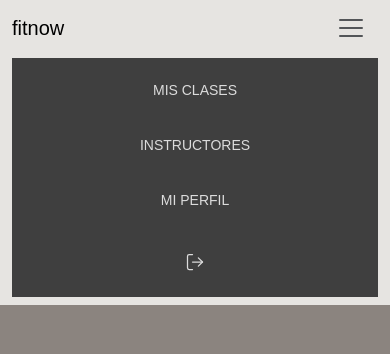
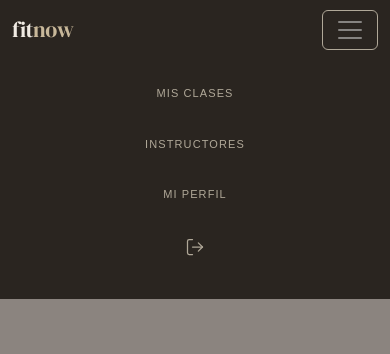
Before and after one commit to rebecaarmenta/FitNow-DASW, a plain HTML site: page FRONTEND/usuario/Perfil.html in a window 390 px wide. Both pictures are taken after a click on the button 351 px from the left and 28 px from the top of the page. Shown: the top 354 px of the page. Drawn offline with nearby package versions, Linux system fonts and the light colour scheme; grey boxes are pictures that could not be loaded.

Commit message:
todos navbar bien usuario

```diff
--- a/FRONTEND/usuario/Perfil.html
+++ b/FRONTEND/usuario/Perfil.html
@@ -5,6 +5,7 @@
         <!-- Required meta tags -->
         <meta charset="utf-8" />
         <meta name="viewport" content="width=device-width, initial-scale=1" />
+        <link href="https://fonts.googleapis.com/css2?family=DM+Sans:wght@300;400;500&family=DM+Serif+Display&display=swap" rel="stylesheet" />
 
         <!-- Bootstrap CSS v5.3.8 -->
         <link
@@ -97,62 +98,74 @@
                 display: block;
             }
 
-            .logo {
-                height: 35px;
-                object-fit: contain;
+            .custom-nav {
+                background: #2a2520;
+            }
+
+            .nav-logo {
+                font-family: 'DM Serif Display', serif;
+                font-size: 22px;
+                letter-spacing: -0.5px;
+                color: #f0ebe3 !important;
+                text-decoration: none;
+            }
+
+            .nav-logo span {
+                color: #c8b89a;
+            }
+
+            .nav-links-a {
+                font-size: 11px;
+                letter-spacing: 0.1em;
+                text-transform: uppercase;
+                color: #b0a898 !important;
+                transition: color 0.2s;
+                padding: 12px 18px !important;
+            }
+
+            .nav-links-a:hover {
+                color: #f0ebe3 !important;
             }
 
             .navbar-toggler {
-                border: none;
+                border-color: #b0a898;
             }
 
             .navbar-toggler:focus {
                 box-shadow: none;
             }
 
-            .navbar-custom {
-                background-color: #3f3f3f;
-                height: 60px;
+            .navbar-toggler-icon {
+                filter: invert(0.7);
             }
 
-            .nav-links-a {
-                color: #dcdcdc !important;
-                font-size: 14px;
-                text-transform: uppercase;
-                padding: 12px 18px !important;
-                transition: 0.2s;
+            .navbar-collapse {
+                background: #2a2520;
+                padding: 12px 0;
             }
 
-            .nav-links-a:hover {
-                color: white !important;
+            @media (min-width: 992px) {
+                .navbar-collapse {
+                    padding: 0;
+                }
             }
 
             .nav-logout-btn {
                 background: none;
                 border: none;
-                color: #dcdcdc;
-                font-size: 20px;
+                cursor: pointer;
+                color: #b0a898;
                 padding: 12px 18px;
-                transition: 0.2s;
+                transition: color 0.2s;
+                display: flex;
+                align-items: center;
             }
 
             .nav-logout-btn:hover {
-                color: white;
-            }
-
-            .navbar-toggler {
-                border: none;
-            }
-
-            .navbar-toggler:focus {
-                box-shadow: none;
+                color: #f0ebe3;
             }
 
             @media (max-width: 767px) {
-                .navbar-collapse {
-                    background-color: #3f3f3f;
-                    margin-top: 10px;
-                }
 
                 .navbar-nav {
                     align-items: center !important;
@@ -169,6 +182,7 @@
 
                 .nav-links-a,
                 .nav-logout-btn {
+                    justify-content: center;
                     text-align: center;
                 }
 
@@ -179,6 +193,8 @@
                     object-fit: cover;
                 }
             }
+
+
         </style>
     </head>
 
```
